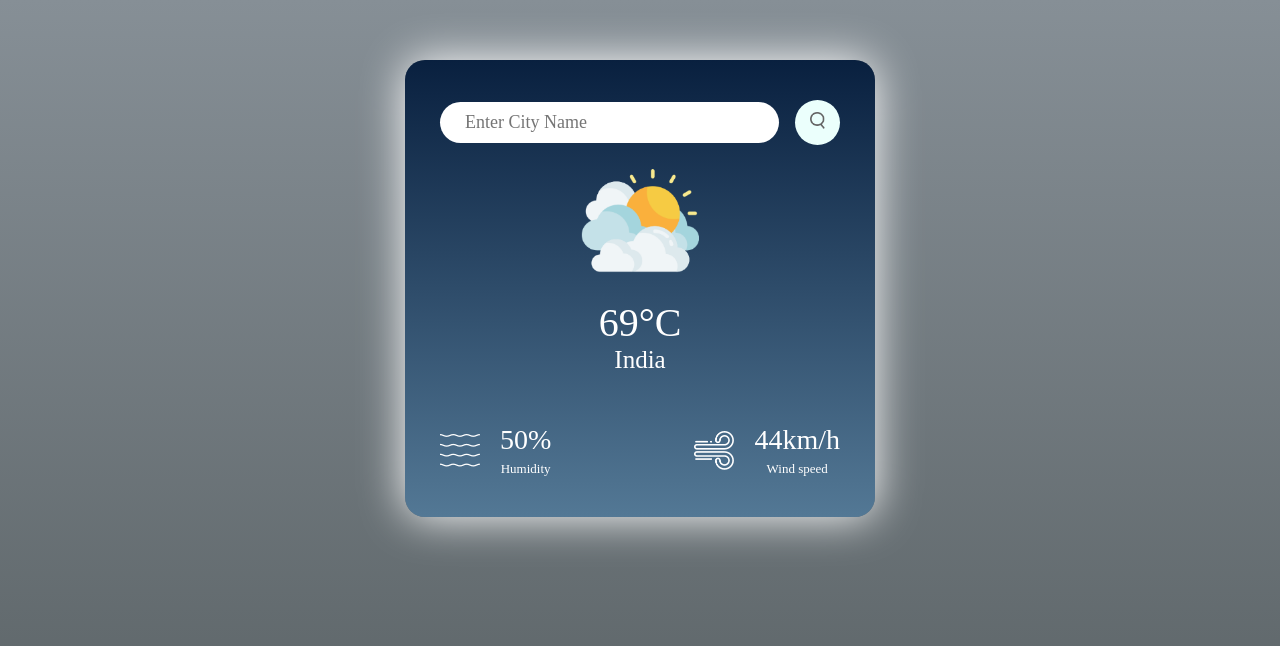
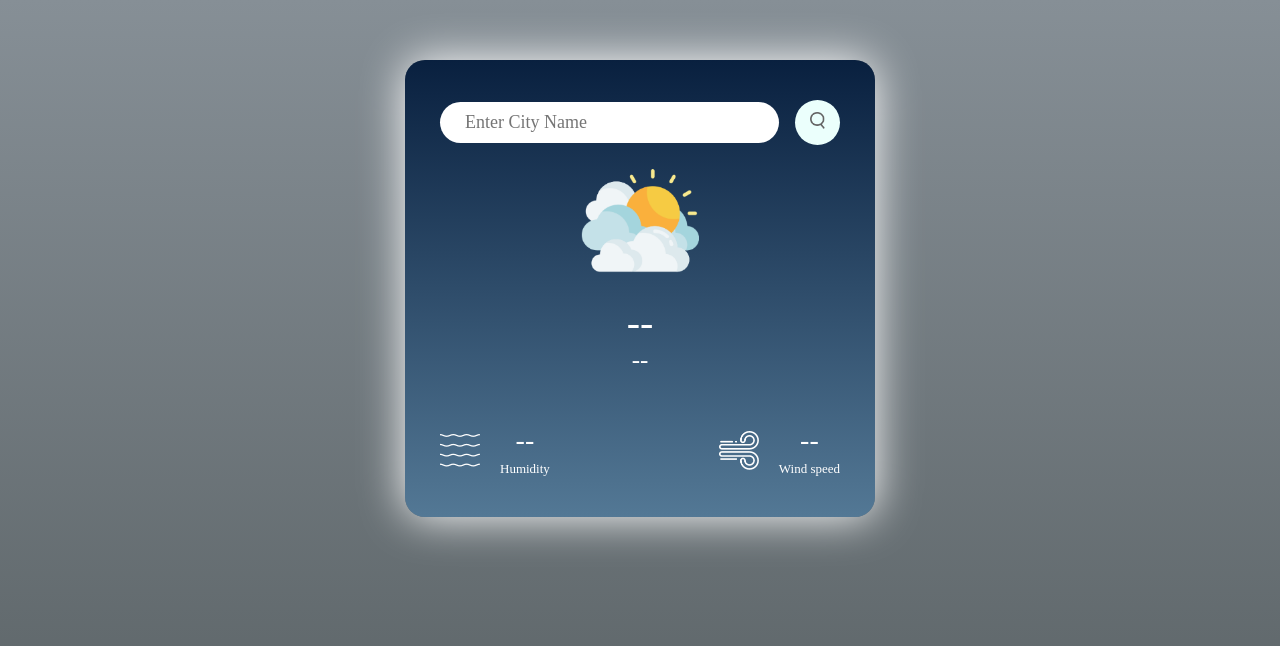
Before and after one commit to Hiimanshu-04/CodeClauseInternship_Weather_Forcast_Application, a plain HTML site: page index.html in a window 1280 px wide. Drawn offline with Linux system fonts and the light colour scheme.

Commit message:
Update index.html

```diff
--- a/index.html
+++ b/index.html
@@ -14,15 +14,15 @@
         </div>
         <div class="content">
             <img src="./images/clouds.png" alt="">
-            <h1 class="temp">69°C</h1>
-            <h1 class="city">India</h1>
+            <h1 class="temp">--</h1>
+            <h1 class="city">--</h1>
         </div>
         <div class="bottom">
             <div class="bt bottom-content1">
                 <img src="./images/humidity.png" alt="">
                 <div class="text">
 
-                     <h5 class="humidity">50%</h5>
+                     <h5 class="humidity">--</h5>
                     <h5>Humidity</h5>
                 </div>
             </div>
@@ -30,7 +30,7 @@
                 <img src="./images/wind.png" alt="">
                 <div class="text">
 
-                    <h5 class="wind">44km/h</h5>
+                    <h5 class="wind">--</h5>
                     <h5>Wind speed</h5>
                 </div>
             </div>
```
